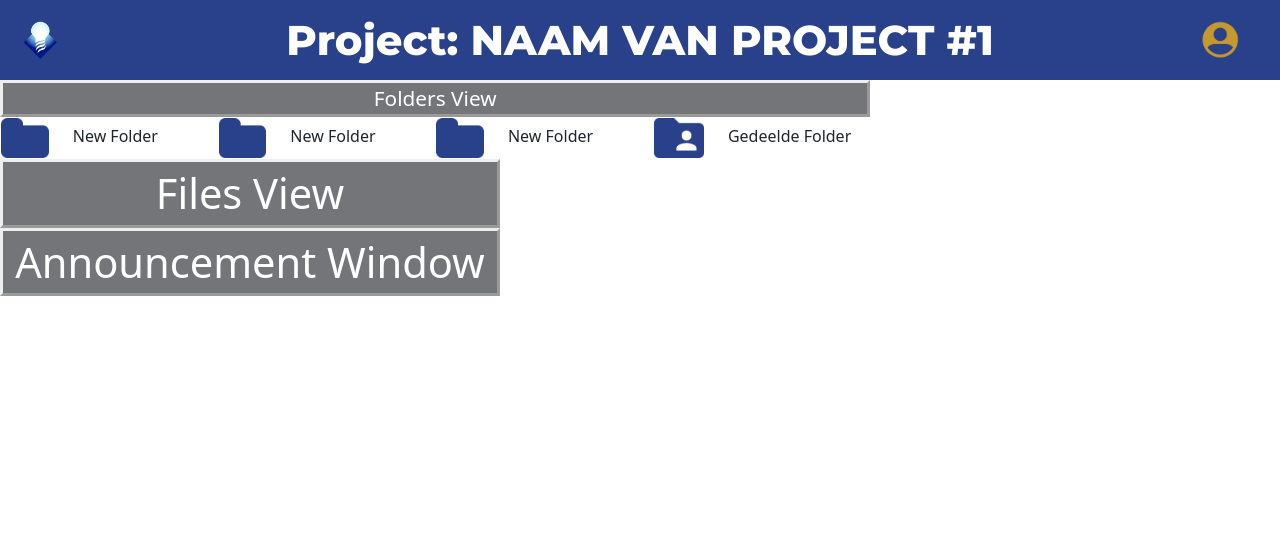
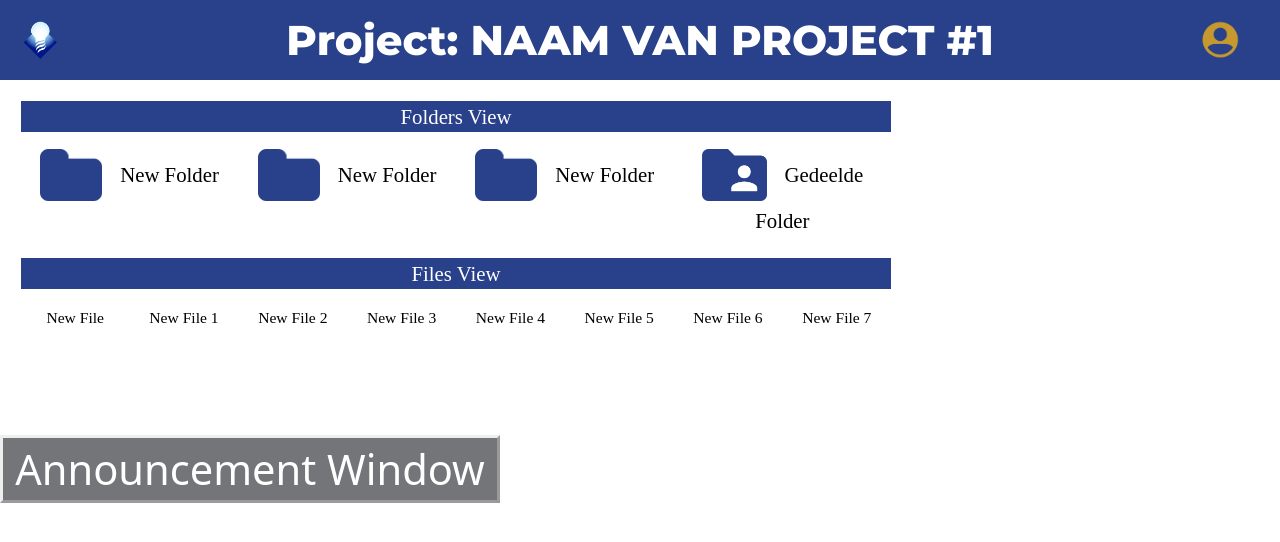
Before and after one commit to Hayo1706/Innovatiehuis-Intranet, a Vue app in the folder intranet-project/: page /project/1 in a window 1280 px wide. Shown: the top 542 px of the page. Built offline with nearby package versions, Linux system fonts and the light colour scheme; a web font is replaced by a local one.

Commit message:
FilesView and FolderView

```diff
--- a/intranet-project/src/pages/project/FilesView.vue
+++ b/intranet-project/src/pages/project/FilesView.vue
@@ -1,6 +1,13 @@
 <template>
-    <div>
-      <p>Files View</p>
+    <div class='filesview'>
+       <p>Files View</p>
+        <table>
+          <tr>
+          <span v-for="file in files" :key="file.name">
+          <td>{{file.name}}</td>
+          </span>
+          </tr>
+      </table>
     </div>
 </template>
 
@@ -11,7 +18,16 @@ export default {
 
   ],
   data: function () {
-    return {};
+    return { files: [
+      {name:"New File", path:"./New_folder", type:"Word"},
+      {name:"New File 1", path:"./New_folder", type:"PDF"},
+      {name:"New File 2", path:"./New_folder", type:"Powerpoint"},
+      {name:"New File 3", path:"./New_folder", type:"Excel"},
+      {name:"New File 4", path:"./New_folder", type:"Word"},
+      {name:"New File 5", path:"./New_folder", type:"PDF"},
+      {name:"New File 6", path:"./New_folder", type:"Powerpoint"},
+      {name:"New File 7", path:"./New_folder", type:"Excel"},
+      ]};
   },
 }
 </script>
@@ -19,13 +35,29 @@ export default {
 
 <style scoped>
 p {
+    background-color: #28418a;
+}
+.filesview {
   color: white;
-  font-size: calc(2vw + 2vh);
+  font-size: calc(1vw + 1vh);
+  font-family: AddeleSemiBold;
   height: 100%;
-  width: 500px;
-  margin: 0;
+  width: 68vw;
+  margin: calc(1vw + 1vh);
   text-align: center;
-  background-color: #747579;
-  border-style: outset;
-  }
+}
+img {
+  height: width;
+  padding-right: 1vw;
+  padding-bottom: 0.5vh;
+}
+table{
+  width: 100%;
+  color: black;
+  font-size: calc(0.75vw + 0.75vh);;
+}
+td{
+  width: calc(68vw / 8);
+  height: calc(68vw / 8);
+}
 </style>
--- a/intranet-project/src/pages/project/FoldersView.vue
+++ b/intranet-project/src/pages/project/FoldersView.vue
@@ -1,11 +1,13 @@
 <template>
-    <div>
+    <div class='folderview'>
       <p>Folders View</p>
-      <table>
-        <tr v-for="folder in folders" :key="folder.name">
+        <table>
+          <tr>
+          <span v-for="folder in folders" :key="folder.name">
           <td v-if="folder.shared == 'no'"><img src=".\..\..\assets\images\folder.png"/> {{folder.name}}</td>
           <td v-if="folder.shared == 'yes'"><img src=".\..\..\assets\images\shared_folder.png"/> {{folder.name}}</td>
-        </tr>
+          </span>
+          </tr>
       </table>
     </div>
 </template>
@@ -35,41 +37,27 @@ export default {
 
 <style scoped>
 p {
+    background-color: #28418a;
+}
+.folderview {
   color: white;
   font-size: calc(1vw + 1vh);
+  font-family: AddeleSemiBold;
   height: 100%;
   width: 68vw;
-  margin: 0;
+  margin: calc(1vw + 1vh);
   text-align: center;
-  background-color: #747579;
-  border-style: outset;
-  }
-.project-folder {
-  font-size: 16pt;
-  font-weight: bold;
-  background-color: #c6992f;
-  color: #28418a;
-  width: 300px;
-  height: 60px;
-  border-style: outset;
-  text-align: center;
-  justify-content: center;
-  align-items: center;
-  display: flex;
-  border-radius: 8px;
 }
 img {
-  height: 5vh;
-  padding-right: 20px;
-  cursor: pointer;
+  height: 7vh;
+  padding-right: 1vw;
+  padding-bottom: 0.5vh;
 }
-tr {
-  display: inline-block;
+table{
+  width: 100%;
+  color: black;
 }
-td {
-  width: 17vw;
-}
-table {
-  width: 68vw;
+td{
+  width: calc(68vw / 4);
 }
 </style>
```
